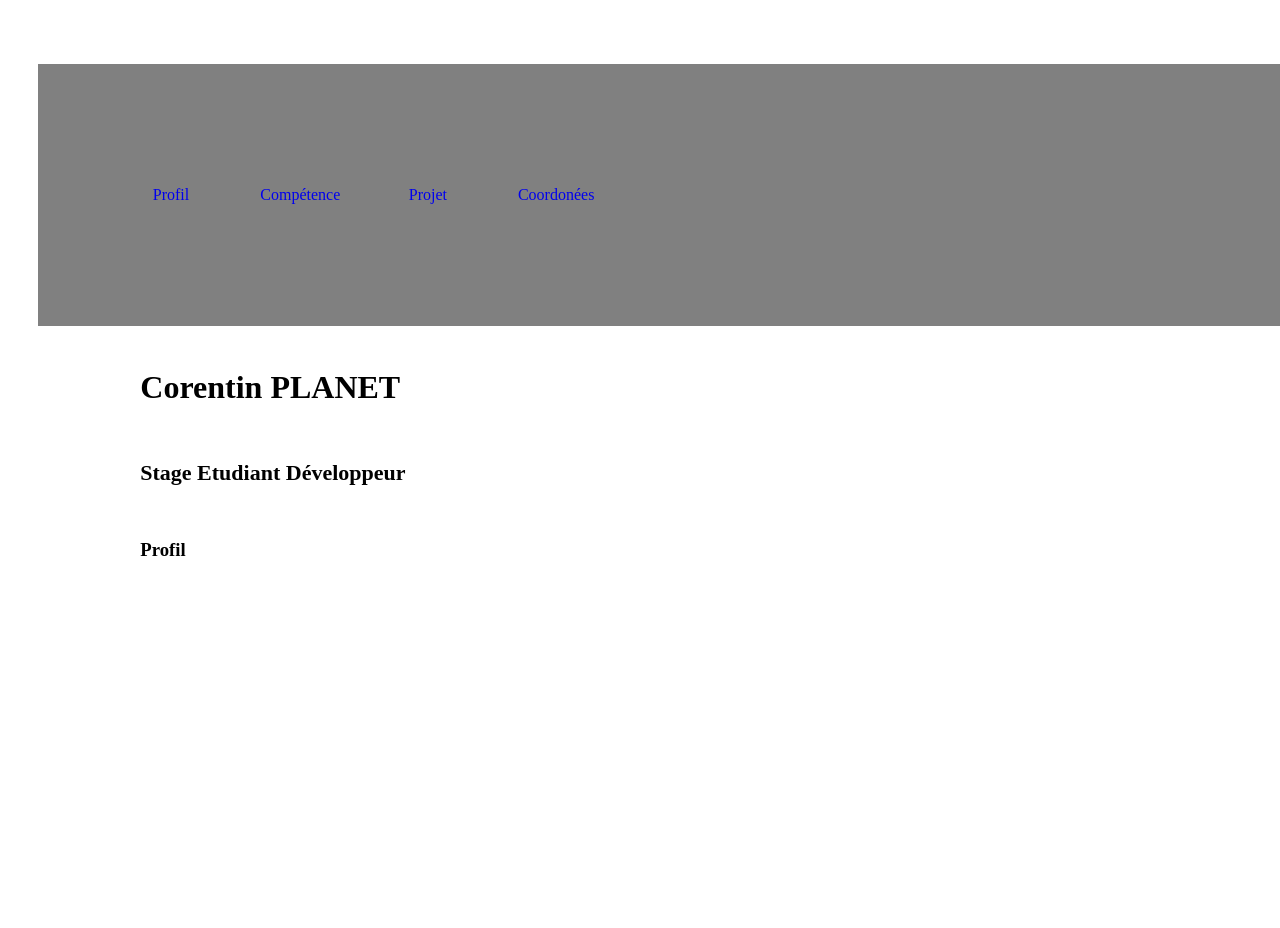
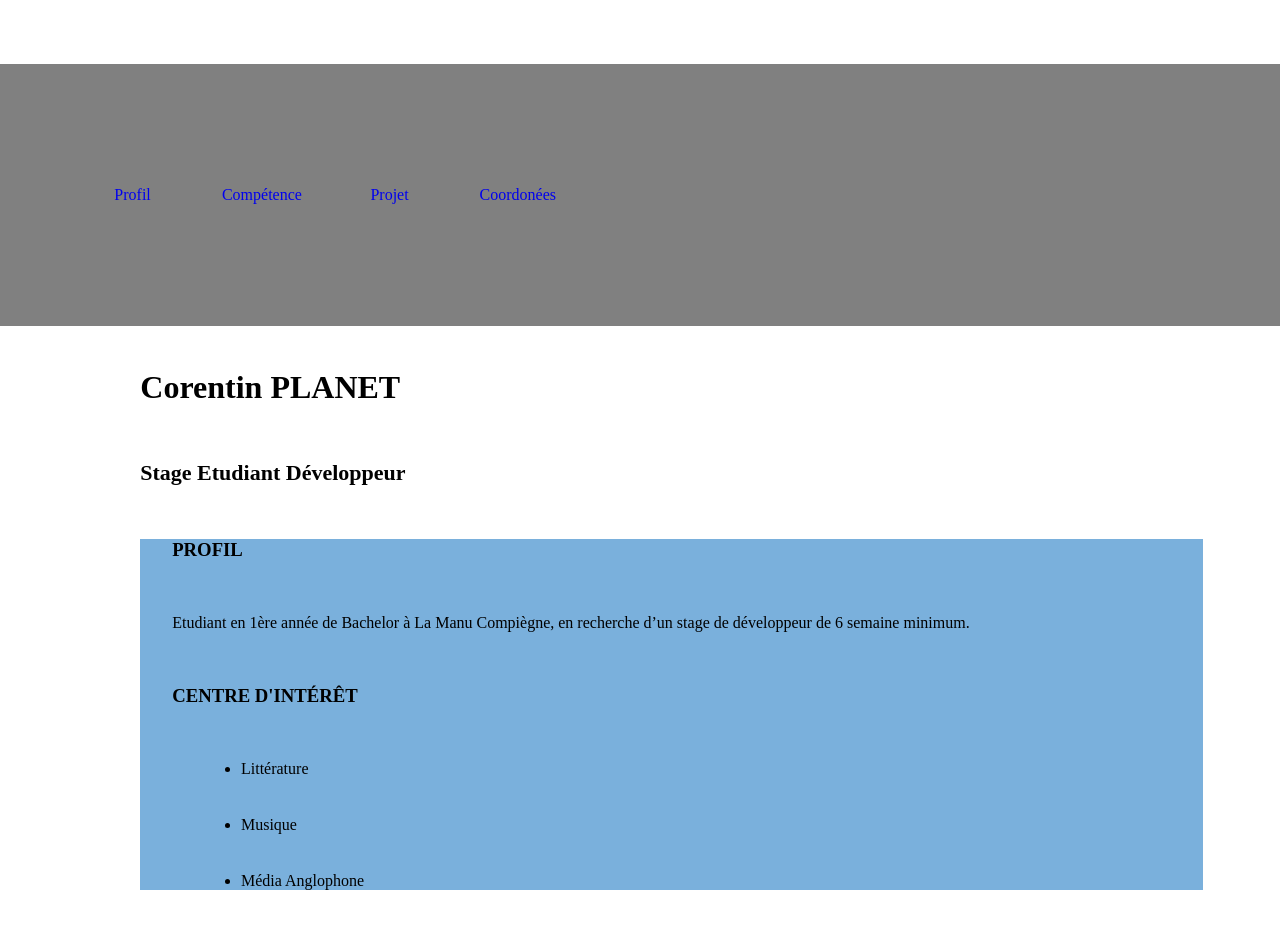
Before and after one commit to CorentinPLANET/CV_Num-rique_CorentinPLANET, a plain HTML site: page index.html in a window 1280 px wide. Before the commit the page ends 800 px from the top, so only its background shows below. Drawn offline with Linux system fonts and the light colour scheme.

Commit message:
pres-perso

```diff
--- a/assets/css/style.css
+++ b/assets/css/style.css
@@ -8,13 +8,14 @@ nav {
   position: fixed;
   top: 0;
   left: 0;
+  margin-left: 0;
   background-color: grey;
   width: 100%;
 }
-ul {
+nav ul {
   display: flex;
 }
-li {
+nav li {
   list-style: none;
 }
 a {
@@ -26,3 +27,14 @@ main {
 h2 {
   font-size: 22px;
 }
+h3{
+  text-transform: uppercase;
+}
+.pres-perso{
+  left:0;
+  width: 100%;
+  background-color: rgb(122, 176, 220);
+}
+.pres-perso li{
+  margin-bottom: -10px;
+}
--- a/index.html
+++ b/index.html
@@ -18,9 +18,19 @@
     <main>
       <h1>Corentin PLANET</h1>
       <h2>Stage Etudiant Développeur</h2>
-      <section class="pres-perso" id="pres-perso"></section>
-      <h3>Profil</h3>
-      <p></p>
+      <section class="pres-perso" id="pres-perso">
+        <h3>Profil</h3>
+        <p>
+          Etudiant en 1ère année de Bachelor à La Manu Compiègne, en recherche
+          d’un stage de développeur de 6 semaine minimum.
+        </p>
+        <h3>Centre D'Intérêt</h3>
+        <ul>
+          <li>Littérature</li>
+          <li>Musique</li>
+          <li>Média Anglophone</li>
+        </ul>
+      </section>
     </main>
   </body>
 </html>
```
